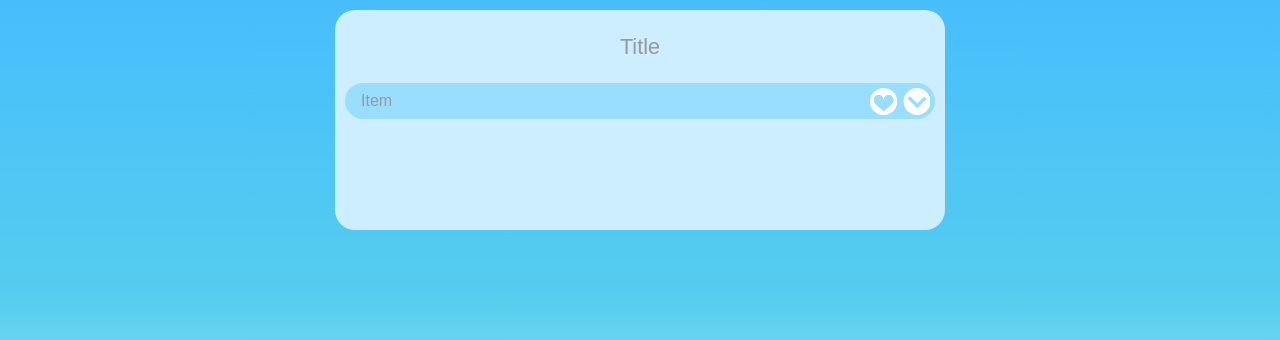
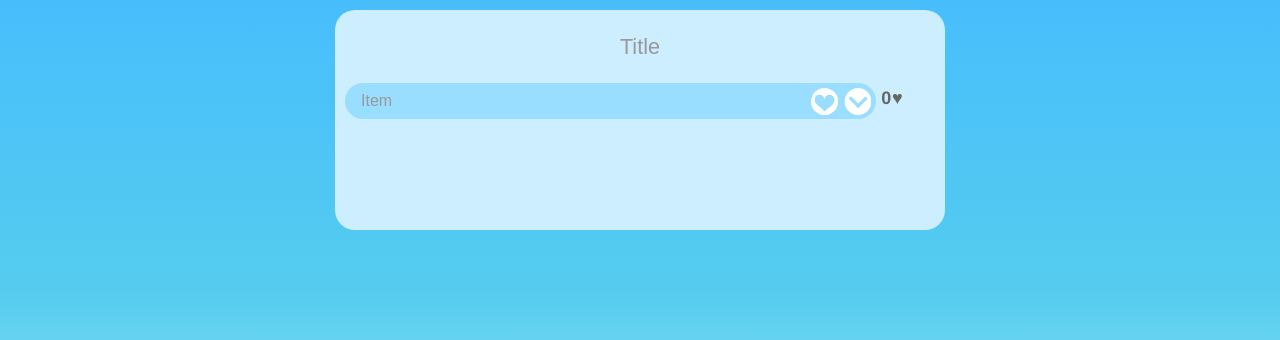
Before and after one commit to neutrinonerd3333/zutara-forever, a Flask app: page / in a window 1280 px wide. Shown: the part 148-488 px from the top of the page. Run offline with Flask 2, Linux system fonts and the light colour scheme; some libraries are stand-ins or nearby versions.

Commit message:
Ton y-zhang is Here!

```diff
--- a/routes.py
+++ b/routes.py
@@ -772,7 +772,6 @@ def vote():
 
     return jsonify(current_vote=vote_val, score=the_entry.score)
 
-
 @app.route("/api/setpermissions", methods=['POST'])
 def permissions_set():
     """
--- a/static/css/list.css
+++ b/static/css/list.css
@@ -63,8 +63,8 @@
 .listTitle input:focus {
     background-color: rgba(255, 255, 255, 0.8);
 }
-.list .listItem {
-    width: 100%;
+.listItem {
+    width: 90%;
     min-height: 2em;
     background-color: rgba(150, 150, 255, 0);
     border-radius: 20px;
@@ -72,6 +72,27 @@
     margin-bottom: 1em;
     padding: 0;
     position: relative;
+    display: inline-block;
+}
+.votes {
+    width: 10%;
+    min-height: 2em;
+    background-color: transparent;
+    border-radius: 20px;
+    margin: 0;
+    margin-bottom: 1em;
+    right: -10%;
+    padding: 0;
+    position: absolute;
+}
+.votes div {
+    color: #666;
+    font-size: 1em;
+    position: absolute;
+    top: .3em;
+    left: 10%;
+    letter-spacing: 0.8px;
+    font-weight: lighter;
 }
 .icon {
     background-image: url("/static/img/icons.svg");
--- a/static/js/home.js
+++ b/static/js/home.js
@@ -21,6 +21,12 @@ $(document).ready(function() {
         // if they don't want to save, then make sure they don't want to
         $("body").on('click', ".no", noSave);
     }
+    else {
+        enableLiveSave();
+    }
+    // load current votes
+    loadVotes($(".list"));
+
     // button cosmetics and add new
     $(".list").on('focusin', ".itemTitle input", function() {
         var icon = $(this).parent().next();
@@ -40,6 +46,7 @@ $(document).ready(function() {
         if(totalItems===itemInd)
         {
             addItem(curListItem);
+            loadVotes($(this));
         }
     });
 
@@ -247,7 +254,7 @@ function isLastItem() {
 }
 
 function addItem(curListItem) {
-    $(curListItem).after("<div class='listItem'> <!--list item--> <div class='icon-heart icon'></div>  <div class='itemTitle'> <input type='text' placeholder='Item'> </div> <div class='icon-down icon'></div> <div class='attributes'> <!--all item attributes--> <div class='attribute'> <!--single item attribute--> <div class='key' ><input type='text' placeholder='Note' ></div ><div class='value' ><input type='text' placeholder='Value' ></div><div class='icon-minus icon'></div> </div></div> </div>");
+    $(curListItem).after("<div class='listItem'><div class='votes'><div><b>0</b>&#9829;</div></div> <!--list item--> <div class='icon-heart icon'></div>  <div class='itemTitle'> <input type='text' placeholder='Item'> </div> <div class='icon-down icon'></div> <div class='attributes'> <!--all item attributes--> <div class='attribute'> <!--single item attribute--> <div class='key' ><input type='text' placeholder='Note' ></div ><div class='value' ><input type='text' placeholder='Value' ></div><div class='icon-minus icon'></div> </div></div> </div>");
     resize();
 }
 
@@ -316,12 +323,15 @@ function addVote(that) {
         },
         success: function(data, status, jqxhr) {
             $(that).css("background-position", "-10.5em 0");
-            $("#link").html("Heart!");
             console.log("Current score is " + data.score);
+            loadVotes($(item));
             return true;
         }
     });
-    $("#link").html("Oops! Please login or make a list &#40;start typing!&#41; to vote.");
+    if(listid===null)
+    {
+        $("#link").html("Oops! Please login or make a list &#40;start typing!&#41; to vote.");
+    }
 }
 // undo vote, need to update backend with this
 function deleteVote(that) {
@@ -337,13 +347,15 @@ function deleteVote(that) {
         },
         success: function(data, status, jqxhr) {
             $(that).css("background-position", "-6em 0");
-            $("#link").html("Unvote!");
             console.log("Current score is " + data.score);
+            loadVotes($(item));
             return true;
         }
     });
-    $("#link").html("Oops! Please login or make a list &#40;start typing!&#41; to vote.");
-}
+    if(listid===null)
+    {
+        $("#link").html("Oops! Please login or make a list &#40;start typing!&#41; to vote.");
+    }}
 
 function deleteItem() {
     // do ajax-y things
@@ -369,6 +381,27 @@ function welcome() {
     $("#link").fadeIn(500);
 }
 
+function loadVotes(that) {
+    var voteBox = $(that).find(".votes");
+
+    var item = $(voteBox).closest(".listItem");
+    var eind = $(".list .listItem").index(item);
+    console.log(eind);
+    $.ajax({
+        url: "/api/vote",
+        method: 'POST',
+        data: {
+            listid: listid,
+            entryind: eind,
+            vote: 100
+        },
+        success: function(data, status, jqxhr) {
+            $(voteBox).html("<div><b>" + data.score + "</b>&#9829;</div>");
+            return data.cur_score;
+        }
+    });
+}
+
 function isArrowUp(icon) {
     var css = $(icon).css("background-position");
     // browser renders em into px, so 0 means left most = down arrow
--- a/templates/home.html
+++ b/templates/home.html
@@ -13,8 +13,10 @@ Launch your lists to the clouds and beyond.
         <div class="listTitle">
             <input type="text" name="title" placeholder="Title">
         </div>
+
         <div class="listItem">
             <!--list item-->
+            <div class='votes'><div><b>0</b>&#9829;</div></div>
             <div class="icon-heart icon"></div>
             <div class="itemTitle">
                 <input type="text" placeholder="Item">
--- a/templates/loadlist.html
+++ b/templates/loadlist.html
@@ -5,6 +5,7 @@
 {% for entry in entries %}
 <div class="listItem">
     <!--list item-->
+    <div class='votes'><div><b>{{ entry.votes|e }}</b>&#9829;</div></div>
     <div class="icon-heart icon"></div>
     <div class="itemTitle">
         <input type="text" placeholder="Item" value="{{ entry.title|e }}">
@@ -42,6 +43,7 @@
 {% if entries|length is equalto 0 %}
 <div class="listItem">
     <!--list item-->
+    <div class='votes'></div>
     <div class="icon-heart icon"></div>
     <div class="itemTitle">
         <input type="text" placeholder="Item">
```
